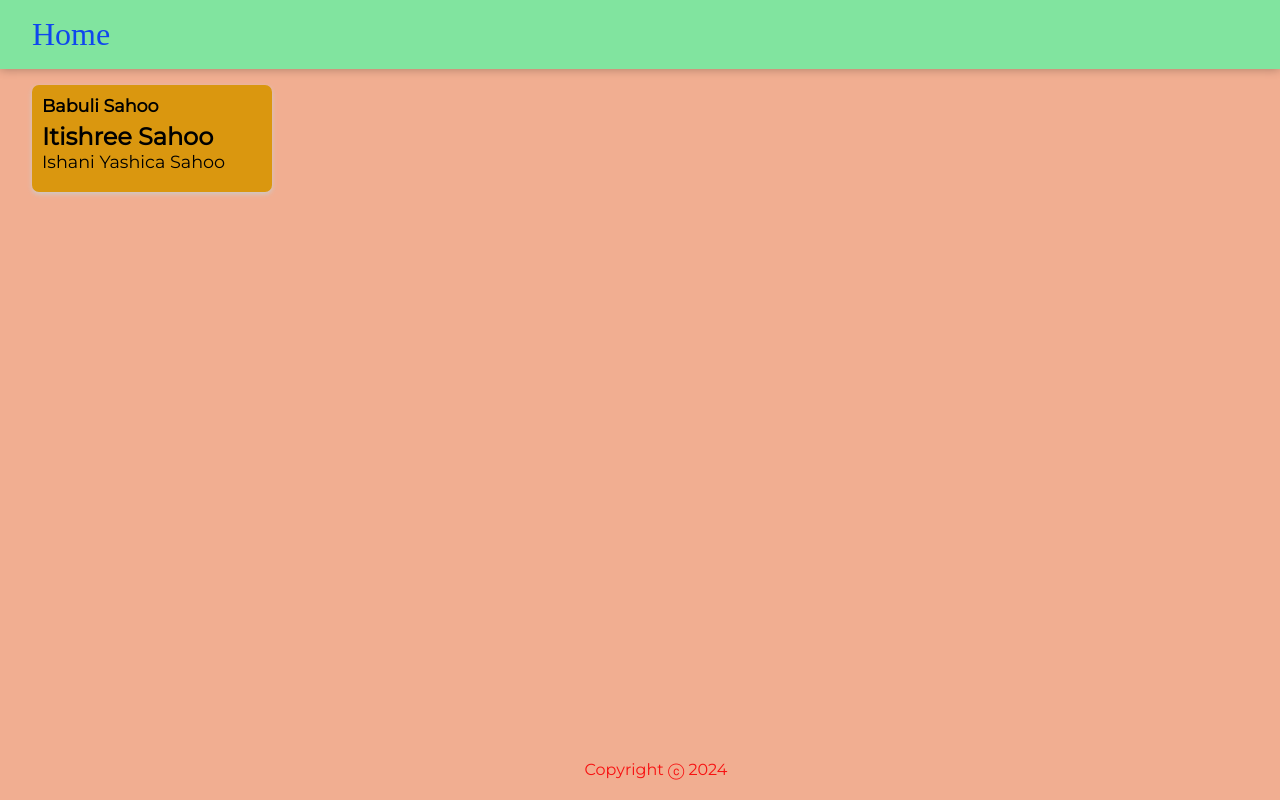
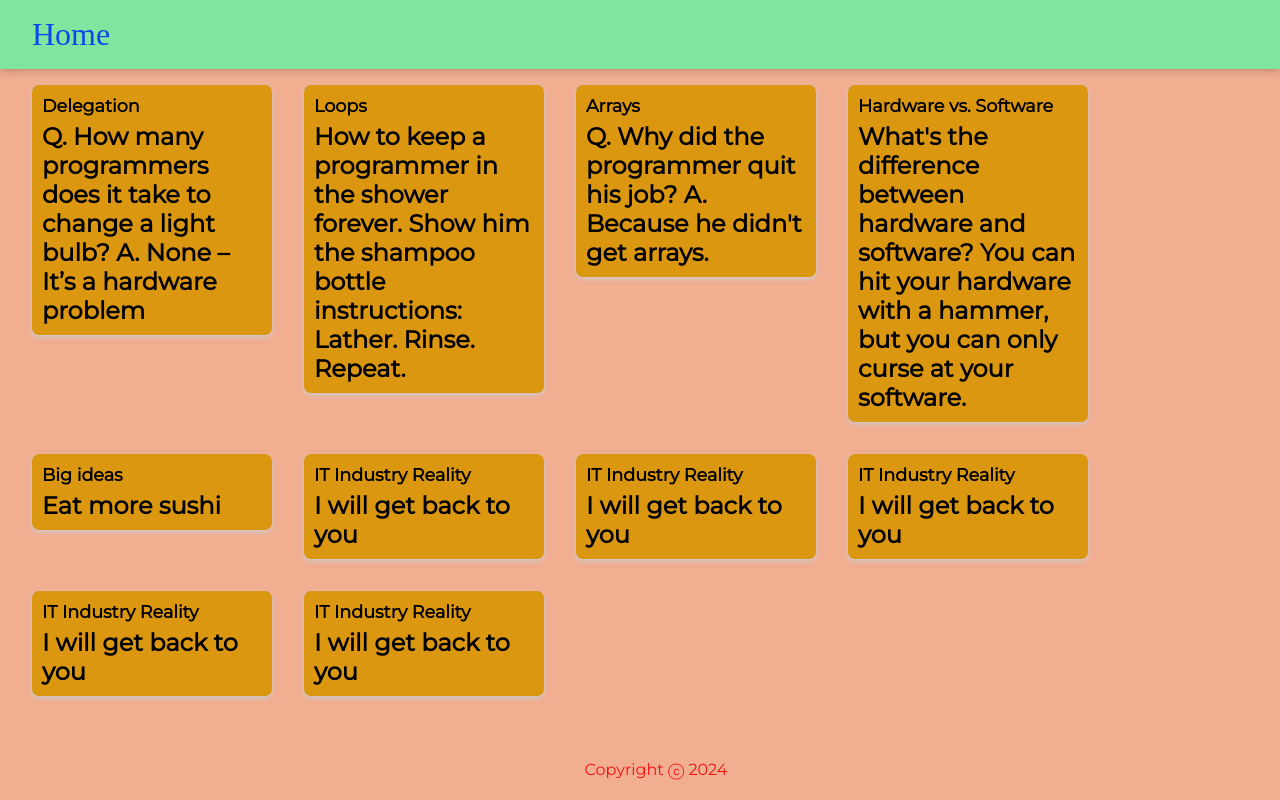
Before and after one commit to BabuliSahoo/ReactAppProject, a React (Create React App) app: page / in a window 1280 px wide. Built offline with nearby package versions, Linux system fonts and the light colour scheme; a web font is replaced by a local one.

Commit message:
Dynamically add tiles

```diff
--- a/package.json
+++ b/package.json
@@ -1,5 +1,4 @@
 {
-  "homepage": "http:/babulisahoo.github.io/ReactAppProject",
   "name": "keeperreact",
   "version": "1.0.0",
   "description": "",
--- a/src/components/App.jsx
+++ b/src/components/App.jsx
@@ -3,13 +3,22 @@
 import Header from "./Header";
 import Footer from "./Footer"
 import Note from  "./Note"
+import notes from "../notes";
 
 function App()
 {
     return (
         <div>
         <Header/>
-        <Note/>
+        {
+          notes.map(noteItem =>(
+          <Note
+            key={noteItem.key}
+            title={noteItem.title}
+            content = {noteItem.content}
+          />
+        ))}
+
         <Footer/>
         </div>
       );}
--- a/src/components/Note.jsx
+++ b/src/components/Note.jsx
@@ -1,11 +1,10 @@
 import React from "react";
 
-function Note() {
+function Note(props) {
   return (
     <div className="note">
-      <h1>Babuli Sahoo</h1>
-      <h2>Itishree Sahoo</h2>
-      <p>Ishani Yashica Sahoo</p>
+      <h1>{props.title}</h1>
+      <h2>{props.content}</h2>
     </div>
   );
 }
--- /dev/null
+++ b/src/notes.js
@@ -0,0 +1,58 @@
+const notes = [
+    {
+      key: 1,
+      title: "Delegation",
+      content:
+        "Q. How many programmers does it take to change a light bulb? A. None – It’s a hardware problem"
+    },
+    {
+      key: 2,
+      title: "Loops",
+      content:
+        "How to keep a programmer in the shower forever. Show him the shampoo bottle instructions: Lather. Rinse. Repeat."
+    },
+    {
+      key: 3,
+      title: "Arrays",
+      content:
+        "Q. Why did the programmer quit his job? A. Because he didn't get arrays."
+    },
+    {
+      key: 4,
+      title: "Hardware vs. Software",
+      content:
+        "What's the difference between hardware and software? You can hit your hardware with a hammer, but you can only curse at your software."
+    },
+    {
+      key: 5,
+      title: "Big ideas",
+      content: "Eat more sushi"
+    },
+    {
+        key: 6,
+        title: "IT Industry Reality",
+        content: "I will get back to you"
+    },
+    {
+        key: 7,
+        title: "IT Industry Reality",
+        content: "I will get back to you"
+    },
+    {
+        key: 8,
+        title: "IT Industry Reality",
+        content: "I will get back to you"
+    },
+    {
+        key: 9,
+        title: "IT Industry Reality",
+        content: "I will get back to you"
+    },
+    {
+        key: 10,
+        title: "IT Industry Reality",
+        content: "I will get back to you"
+    }
+  ];
+
+  export default notes;
```
Also changed, not shown: 7 other files (tests, documents, lock files or other folders).
